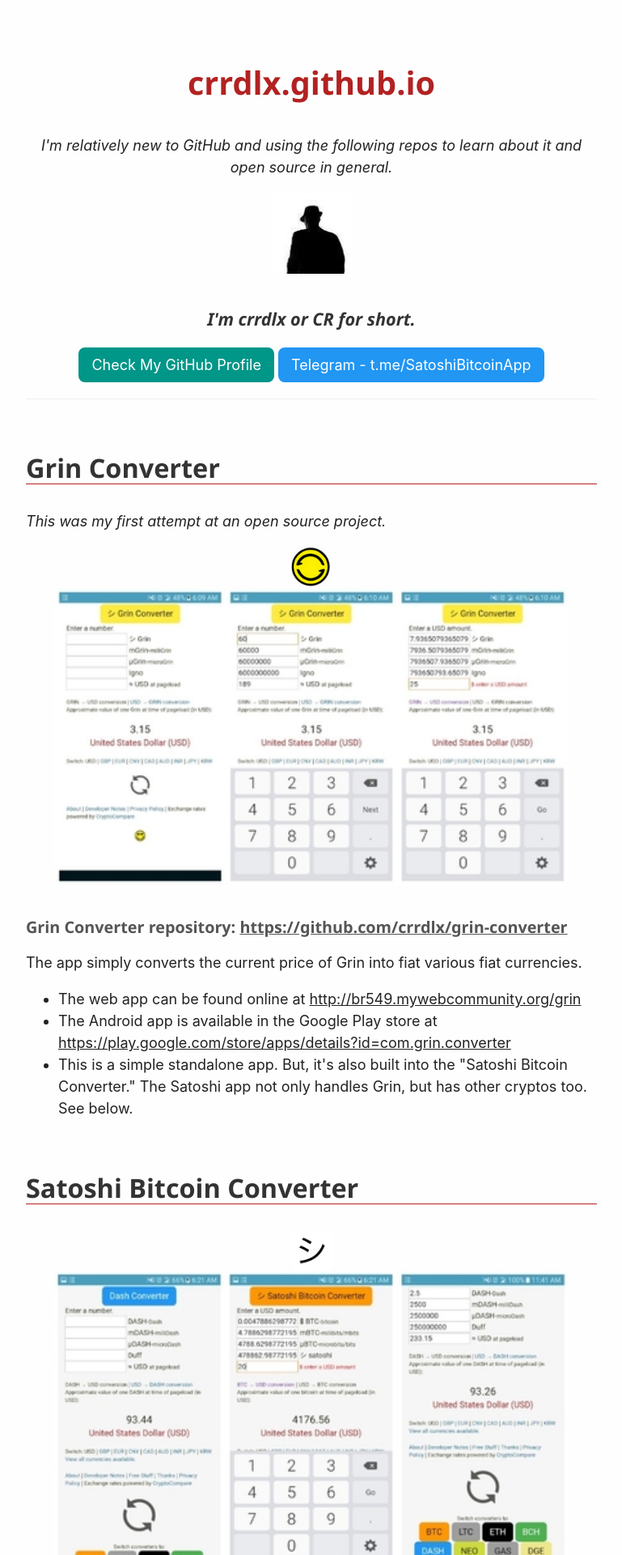
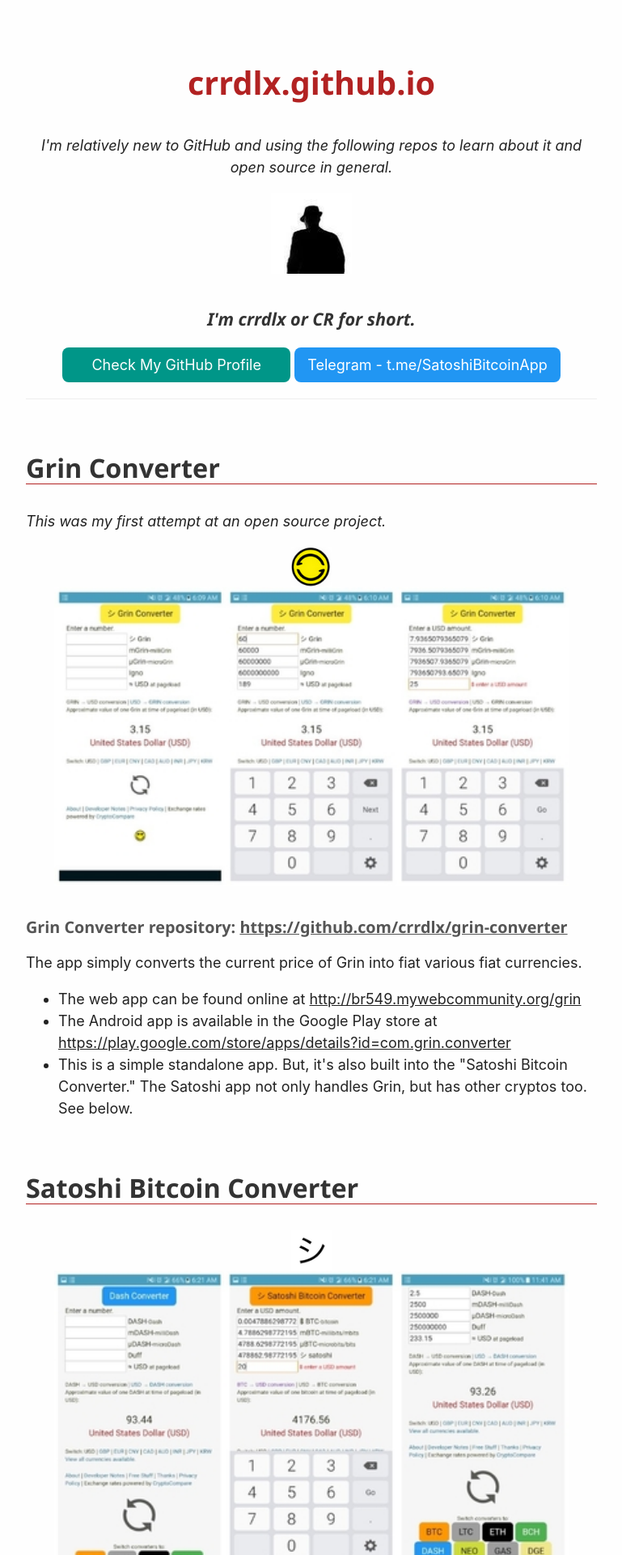
Before and after one commit to crrdlx/crrdlx.github.io, a Jekyll site: the page index.html, which Jekyll copies as it is, in a window 1280 px wide. Shown: the top 1920 px of the page at 81% size, without its empty margins (255-1024 px from the left). Built offline with Jekyll 4.4.1, drawn with Linux system fonts in a browser that asks for light colours; comment, search, counter and statistics services are not loaded.

Commit message:
Update index.html

```diff
--- a/index.html
+++ b/index.html
@@ -77,7 +77,7 @@ h6 {
 <img src="images/crrdlx.jpg" class="centered" width=100px>
 <h5 id="welcome" style="text-align:center">I'm crrdlx or CR for short.</h5>
 <div class="w3-container" style="text-align:center">
-    <a href="https://github.com/crrdlx" class="w3-button w3-round-large w3-teal">Check My GitHub Profile</a>     <a href="https://t.me/SatoshiBitcoinApp" class="w3-button w3-round-large w3-blue">Telegram - t.me/SatoshiBitcoinApp</a>
+    <a href="https://github.com/crrdlx" class="w3-button w3-round-large w3-teal">&nbsp; &nbsp; Check My GitHub Profile &nbsp; &nbsp;</a>     <a href="https://t.me/SatoshiBitcoinApp" class="w3-button w3-round-large w3-blue">Telegram - t.me/SatoshiBitcoinApp</a>
 </div>
 
 <hr>
```
